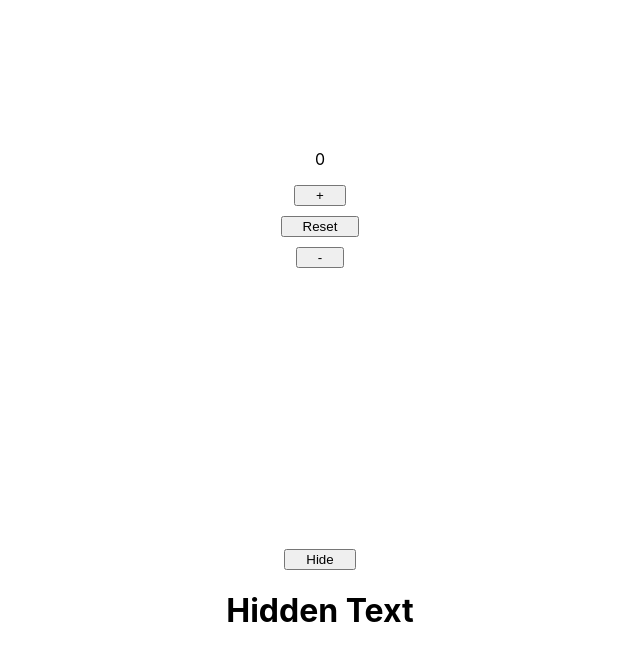
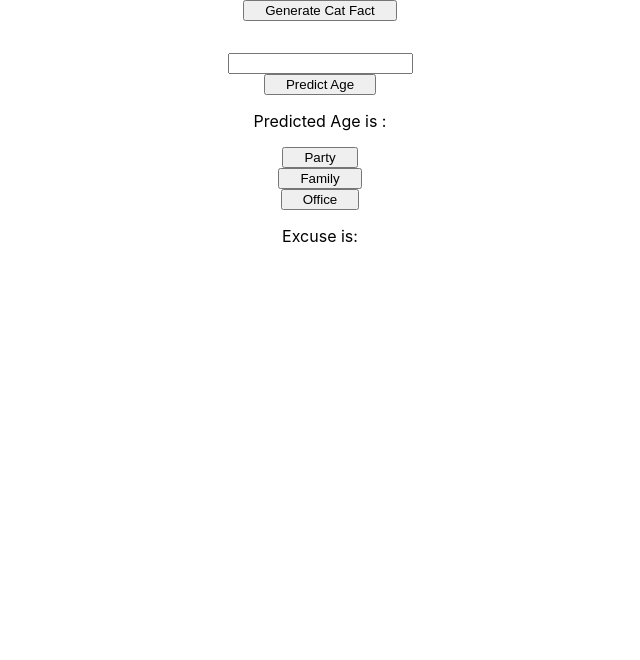
Before and after one commit to deshan68/react_custom_hook, a React (Create React App) app: page / in a window 1280 px wide. Shown: the top 660 px of the page, without its empty margins (320-960 px from the left). Built offline with nearby package versions, Linux system fonts and the light colour scheme; no server answers.

Commit message:
fetching data from deferent APIs

```diff
--- a/package.json
+++ b/package.json
@@ -6,6 +6,7 @@
     "@testing-library/jest-dom": "^5.16.5",
     "@testing-library/react": "^13.4.0",
     "@testing-library/user-event": "^13.5.0",
+    "axios": "^1.2.6",
     "react": "^18.2.0",
     "react-dom": "^18.2.0",
     "react-scripts": "5.0.1",
--- a/src/App.js
+++ b/src/App.js
@@ -1,13 +1,17 @@
 import ToggleScreen from "./togleHook/ToggleScreen";
 import CountNumberScreen from "./numberCountHook/CountNumberScreen";
+import FetchData from "./generateCatFact/FetchData";
 
 function App() {
   return (
     <>
-      <CountNumberScreen />
-      <ToggleScreen />
+      <FetchData />
+      {/* <CountNumberScreen />
+      <ToggleScreen /> */}
     </>
   );
 }
 
 export default App;
+
+//  https://catfact.ninja/fact
--- /dev/null
+++ b/src/generateCatFact/FetchData.js
@@ -0,0 +1,54 @@
+import Axios from "axios";
+import { useEffect, useState } from "react";
+
+export default function FetchData() {
+  const [catFact, setCatFact] = useState("");
+  const [name, setName] = useState("");
+  const [age, setAge] = useState();
+  //   const [category, setcategory] = useState("");
+  const [excuse, setSetExcuse] = useState("");
+
+  const generateCatFact = () => {
+    Axios.get("https://catfact.ninja/fact").then((res) => {
+      setCatFact(res.data.fact);
+    });
+  };
+  useEffect(() => {
+    generateCatFact();
+  }, []);
+
+  const preditAgeHandler = (name) => {
+    Axios.get(`https://api.agify.io./?name=${name}`).then((res) => {
+      setAge(res.data.age);
+    });
+  };
+
+  const excuseHandler = (category) => {
+    Axios.get(`https://excuser-three.vercel.app/v1/excuse/${category}/`).then(
+      (res) => {
+        setSetExcuse(res.data[0].excuse);
+      }
+    );
+  };
+  return (
+    <div
+      style={{ display: "flex", alignItems: "center", flexDirection: "column" }}
+    >
+      <button onClick={generateCatFact}>Generate Cat Fact</button>
+      <p>{catFact}</p>
+      <input
+        type={"text"}
+        value={name}
+        onChange={(e) => setName(e.target.value)}
+      ></input>
+      <button onClick={() => preditAgeHandler(name)}>Predict Age</button>
+      <p>Predicted Age is : {age}</p>
+      <button onClick={() => excuseHandler("party")}>Party</button>
+      <button onClick={() => excuseHandler("family")}>Family</button>
+      <button onClick={() => excuseHandler("office")}>Office</button>
+      <p>Excuse is: {excuse}</p>
+    </div>
+  );
+}
+
+// https://excuser-three.vercel.app/v1/excuse/family/
--- a/src/index.js
+++ b/src/index.js
@@ -4,8 +4,4 @@ import "./index.css";
 import App from "./App";
 
 const root = ReactDOM.createRoot(document.getElementById("root"));
-root.render(
-  <React.StrictMode>
-    <App />
-  </React.StrictMode>
-);
+root.render(<App />);
--- a/src/numberCountHook/CountNumberScreen.js
+++ b/src/numberCountHook/CountNumberScreen.js
@@ -1,7 +1,7 @@
 import { useCountNumber } from "./useCountNumber";
 
 export default function CountNumberScreen() {
-  const [count, reset, decrease, increase] = useCountNumber();
+  const [count, reset, decrease, increase] = useCountNumber(5);
   return (
     <div
       style={{
```
Also changed, not shown: 2 other files (tests, documents, lock files or other folders).
